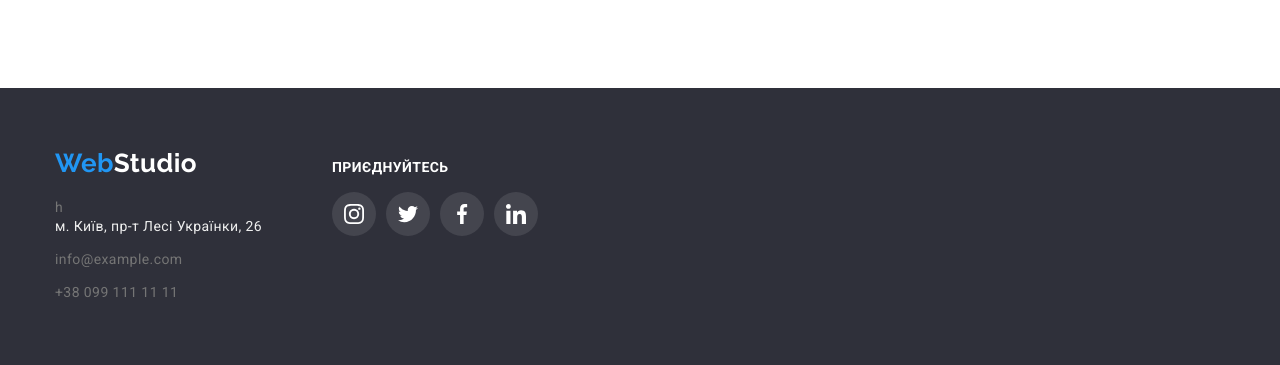
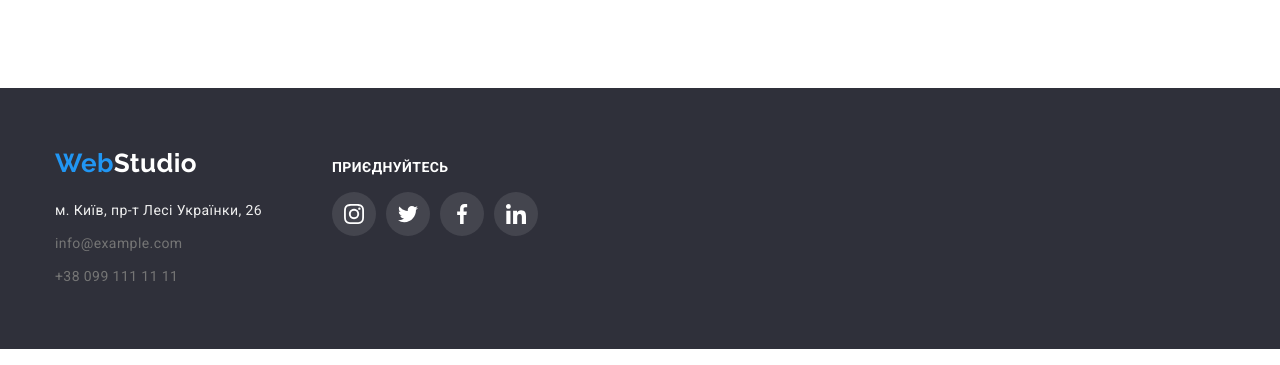
Before and after one commit to YaroslavaSenko/goit-markup-hw-05, a plain HTML site: page index.html in a window 1280 px wide. Shown: the part 2586-2951 px from the top of the page. Drawn offline with nearby package versions, Linux system fonts and the light colour scheme.

Commit message:
Update index.html

```diff
--- a/index.html
+++ b/index.html
@@ -426,7 +426,7 @@ rel="stylesheet"/>
         <span class="logo logo-web">Web</span><span class="logo logo-footer">Studio</span>
     </a>
     <div class="address-footer">
-        <address class="address-top">h
+        <address class="address-top">
             <ul>
             <li class="address-list">
                 <a class="address-link mailto"
```
